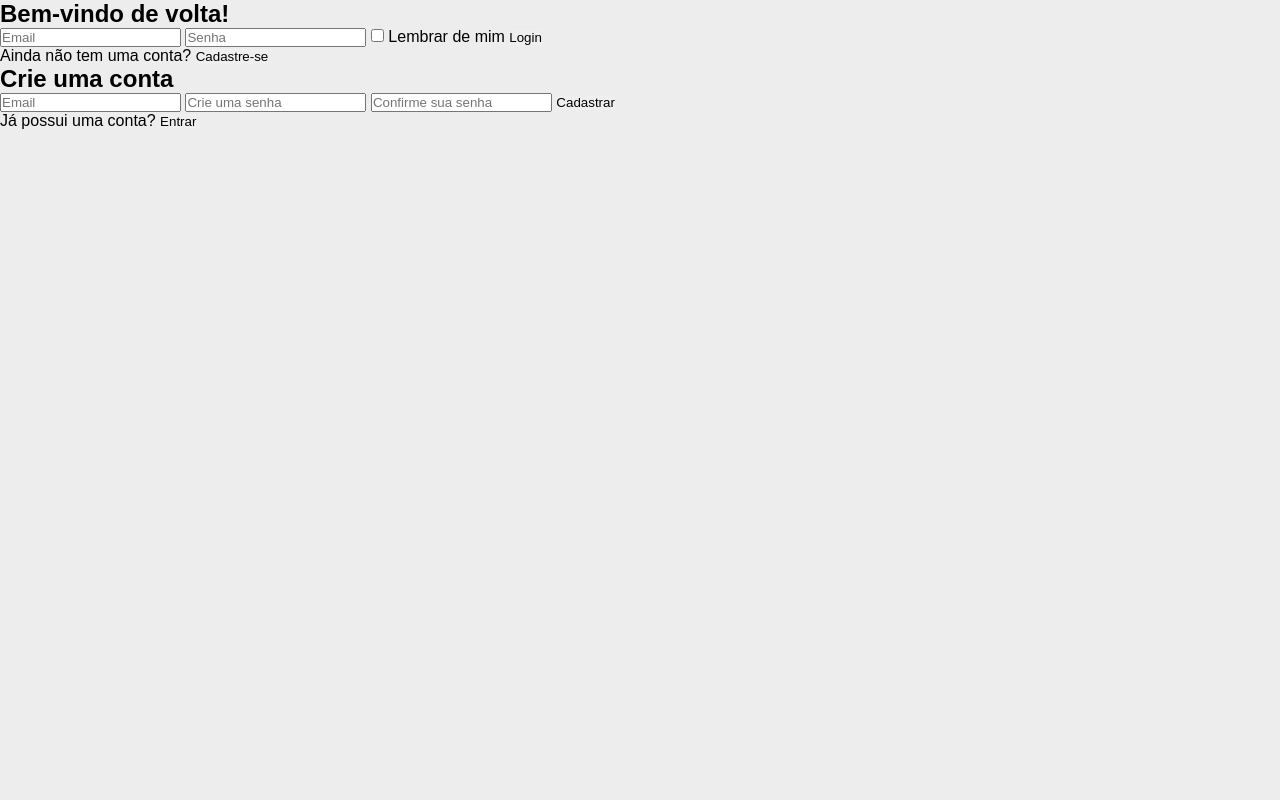
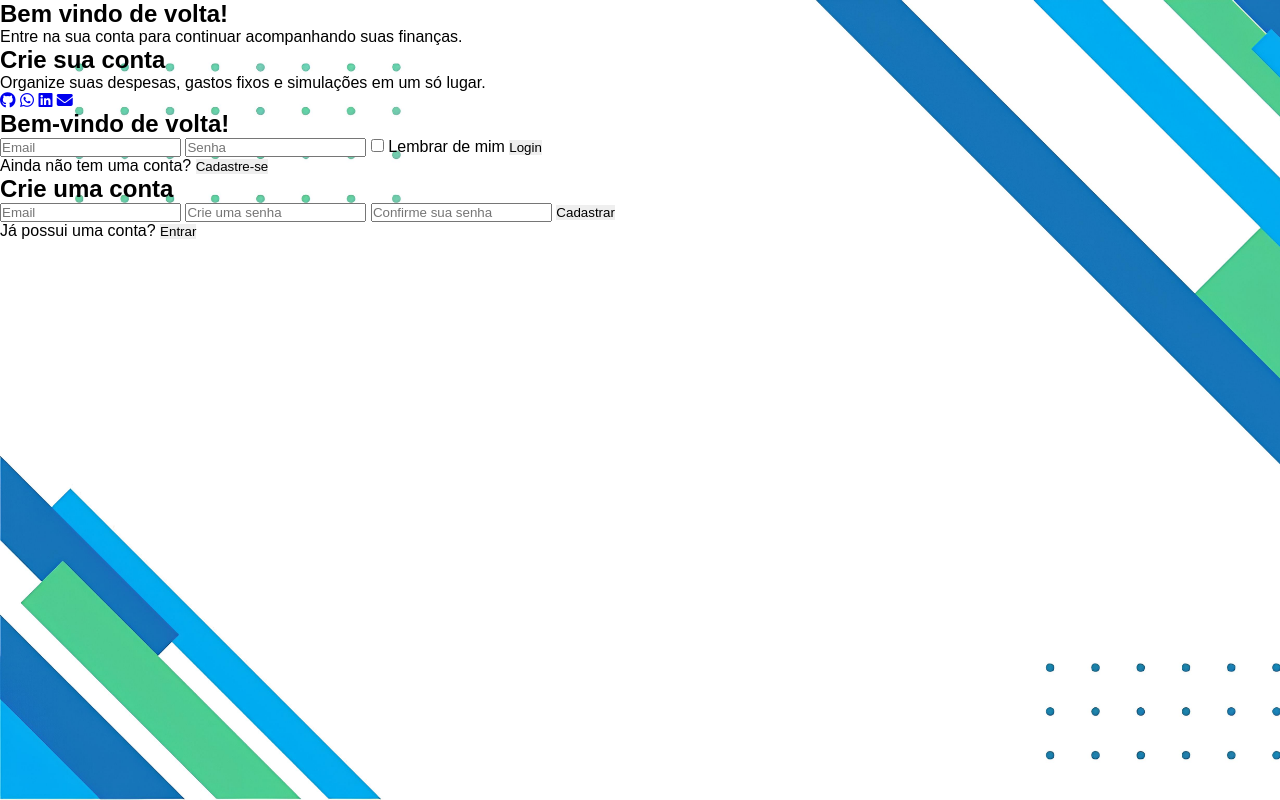
Before and after one commit to Matheus-Machado750/gerenciador_financeiro, a Flask app: page /auth in a window 1280 px wide. Run offline with Flask 3, Linux system fonts and the light colour scheme.

Commit message:
Modificação estrutural do projeto

```diff
--- a/static/css/auth.css
+++ b/static/css/auth.css
@@ -15,7 +15,9 @@ body {
     display: flex;
     flex-direction: column;
     min-height: 100vh;
-    background-color: rgb(237, 237, 237);
+    background-image: url("../img/fundo_auth.jpg");
+    background-repeat: no-repeat;
+    background-size: cover;
 }
 
 /* //////////////////////////////////// FUNDO ///////////////////////////////////// */
--- a/templates/auth.html
+++ b/templates/auth.html
@@ -8,6 +8,7 @@
 
     <link rel="stylesheet" href="{{ url_for('static', filename='css/style.css') }}">
     <link rel="stylesheet" href="{{ url_for('static', filename='css/auth.css') }}">
+    <link rel="stylesheet" href="https://cdnjs.cloudflare.com/ajax/libs/font-awesome/6.7.2/css/all.min.css" integrity="sha512-Evv84Mr4kqVGRNSgIGL/F/aIDqQb7xQ2vcrdIwxfjThSH8CSR7PBEakCr51Ck+w+/U6swU2Im1vVX0SVk9ABhg==" crossorigin="anonymous" referrerpolicy="no-referrer" />
 </head>
 
 
@@ -15,7 +16,31 @@
 
     <section class="auth_container {% if modo == 'cadastro' %} modo-cadastro {% else %} modo-login {% endif %}" id="authContainer">
 
+        <div class="auth_card">
+
+            <div class="auth_info">
+
+                <div class="texto_login">
+                    <h1>Bem vindo de volta!</h1>
+                    <p>Entre na sua conta para continuar acompanhando suas finanças.</p>
+                </div>
+
+                <div class="texto_cadastro">
+                    <h1>Crie sua conta</h1>
+                    <p>Organize suas despesas, gastos fixos e simulações em um só lugar.</p>
+                </div>
+
+                <div class="auth_contatos">
+                    <a href=https://github.com/Matheus-Machado750 title="Github" target="_blank"> <i class="fa-brands fa-github"></i></a>
+                    <a href="https://wa.me/5571997144718" title="WhatsApp" target="_blank"> <i class="fa-brands fa-whatsapp" ></i></a>
+                    <a href=https://www.linkedin.com/in/matheus-machado-dos-santos-dev/ title="Linkedln" target="_blank"> <i class="fa-brands fa-linkedin"></i></a>
+                    <a href="mailto:marilenemateus750@gmail.com" title="Email" target="_blank"> <i class="fa-solid fa-envelope"></i></a>
+                </div>
+
+            </div>
+
         <!-- ////////////////////////// PARTE LOGIN ////////////////////////// -->
+            <div class="auth_forms">
 
                 <div class="campo_login">
 
@@ -60,6 +85,9 @@
                     </form>
 
                 </div>
+            </div>
+
+        </div>
 
     </section>
 
```
Also changed, not shown: static/img/fundo_auth.jpg (renamed from templates/fundo auth.jpg). Lines whose indentation alone changed are shown as unchanged.
